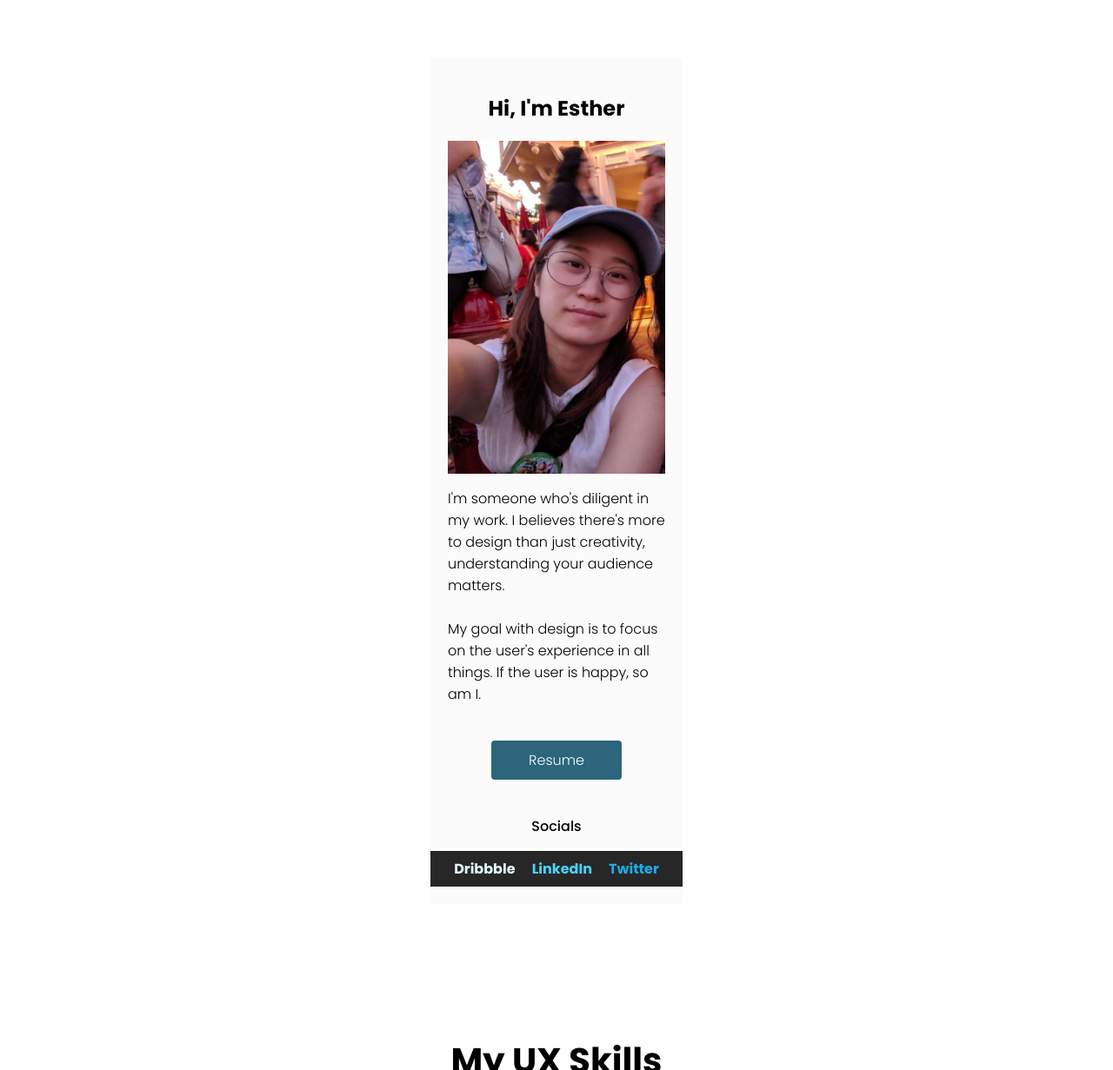
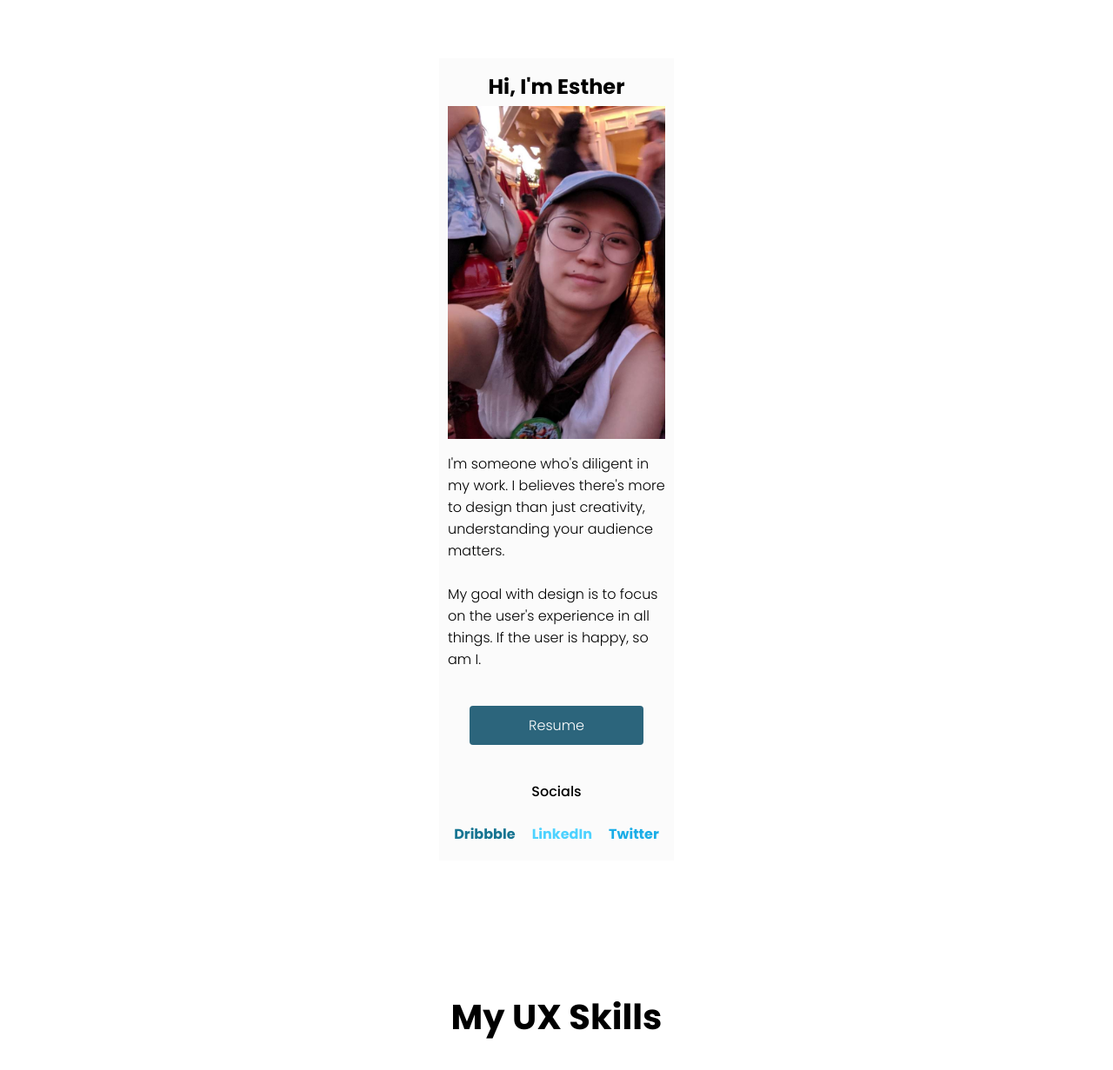
Before and after one commit to elim0201/UX_UI_HW_19, a plain HTML site: page index.html in a window 1280 px wide. Shown: the part 58-1289 px from the top of the page at 87% size. Drawn offline with nearby package versions, Linux system fonts and the light colour scheme.

Commit message:
UI stuff

```diff
--- a/css/index.css
+++ b/css/index.css
@@ -48,17 +48,21 @@ body {
     justify-content: center;
     align-items: center;
     width: 250px;
-    padding: 20px;
+    padding: 10px;
     background-color: rgba(236, 236, 236, 0.219);
 }
 .profile-pic {
     width: 250px;
 }
+h2 {
+    margin: 5px;
+
+}
 
 /**Button CSS**/
 
 button {
-    width: 150px;
+    width: 200px;
     height: 45px;
     background-color: rgb(44, 101, 124);
     border: none;
@@ -92,12 +96,12 @@ button:hover {
     align-self: center;
     justify-content: space-evenly;
     width: 274px;
-    background-color: rgb(39, 39, 39);
+
     font-weight: bold;
 }
 
 .dribbble {
-    color: rgb(225, 248, 255);
+    color: rgb(23, 117, 146);
 }
 
 .linkedin {
--- a/index.html
+++ b/index.html
@@ -37,7 +37,7 @@
                 My goal with design is to focus on the user's experience in all things. If the user is happy, so am I.
             </p>
             <br>
-            <button>Resume</button>
+            <button class="resume-button">Resume</button>
             <br>
             <p class="socials">Socials</p>
             <div class="socials-link">
```
Also changed, not shown: js/index.js (line endings or trailing spaces).
